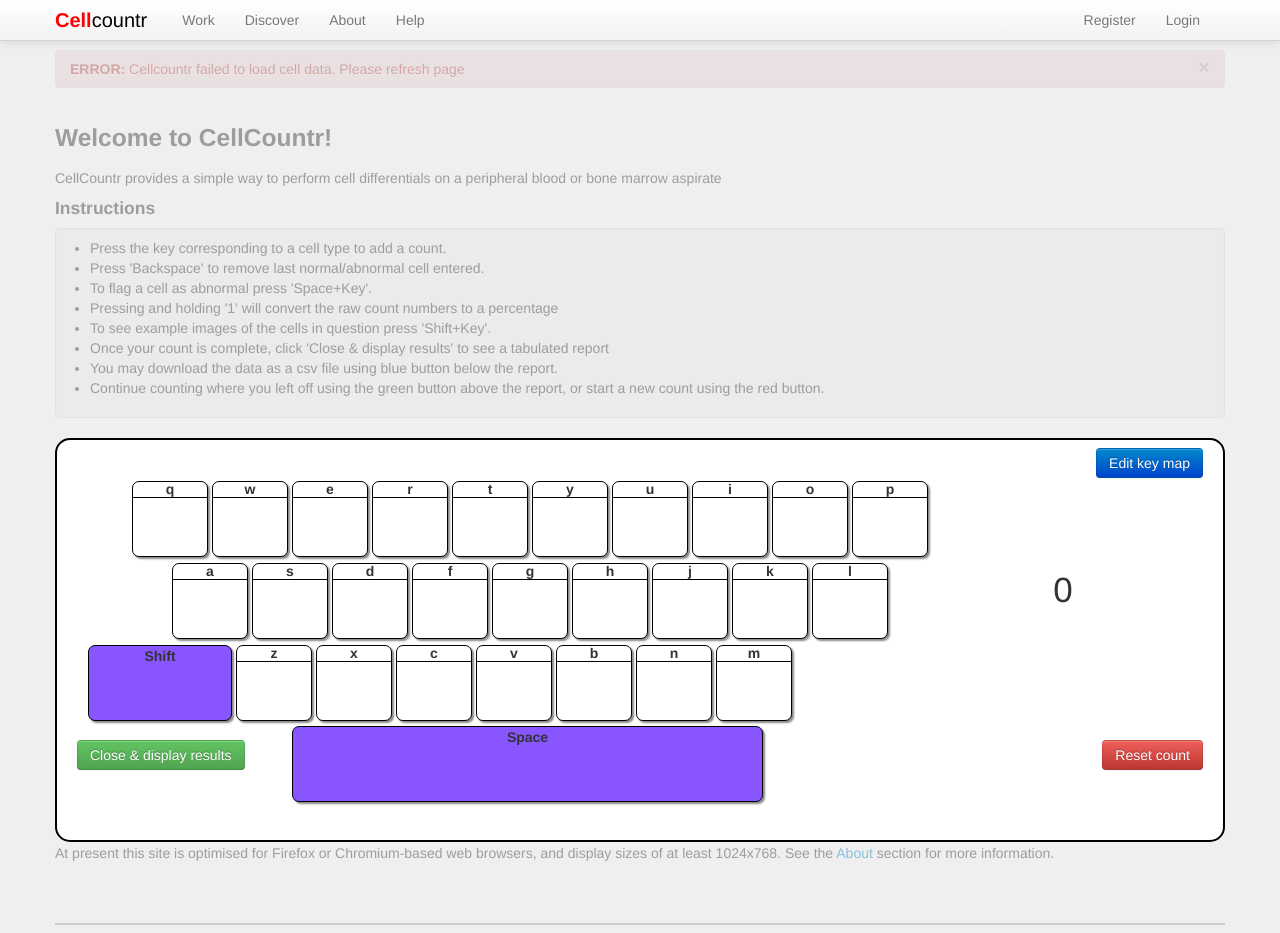
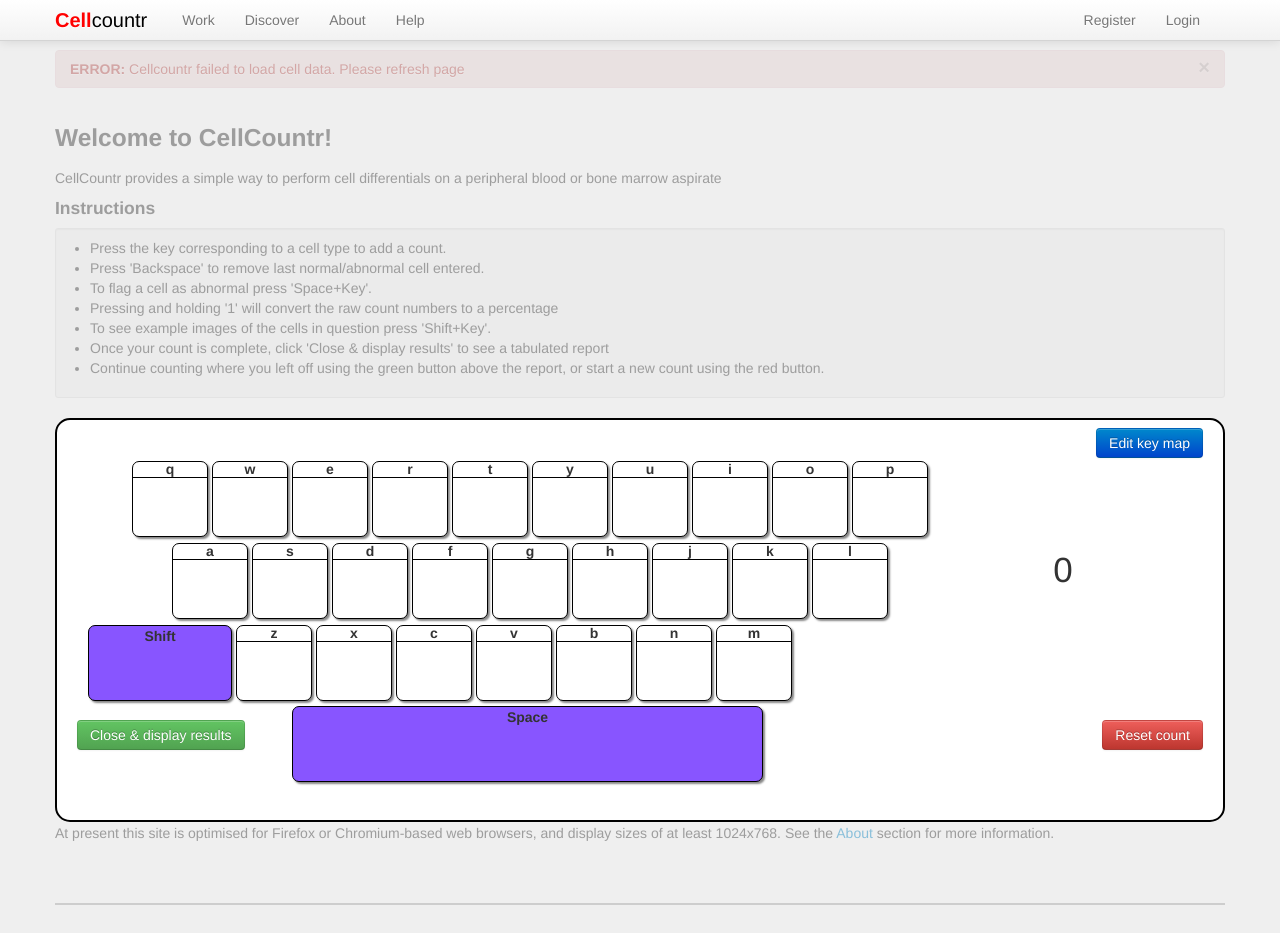
Before and after one commit to cellcounter/cellcounter, a Django app: page / in a window 1280 px wide. Shown: the top 933 px of the page. Run offline with Django 3.2, Linux system fonts and the light colour scheme; data that the repository does not hold is empty; parts of the project's set-up code (start-up, migrations or seed data) failed here and were passed over; some libraries are stand-ins or nearby versions; grey boxes are pictures that could not be loaded.

Commit message:
Remove csv download button and flash-enabled downloader

```diff
--- a/cellcounter/main/static/js/csv.js
+++ /dev/null
@@ -1,30 +0,0 @@
-jQuery.fn.toCSV = function() {
-  var data = $(this).first(); //Only one table
-  var csvData = [];
-  var tmpArr = [];
-  var tmpStr = '';
-  data.find("tr").each(function() {
-      tmpArr = [];
-      if($(this).find("th").length) {
-          $(this).find("th").each(function() {
-            tmpStr = $(this).text().replace(/"/g, '""');
-            tmpArr.push('"' + tmpStr + '"');
-          });
-          csvData.push(tmpArr);
-      } else {
-          $(this).find("td").each(function() {
-            if(!$(this).hasClass('ignore')) {
-                if($(this).text().match(/^-{0,1}\d*\.{0,1}\d+$/)) {
-                    tmpArr.push(parseFloat($(this).text()));
-                } else {
-                    tmpStr = $(this).text().replace(/"/g, '""');
-                    tmpArr.push('"' + tmpStr + '"');
-                }
-            }
-          });
-          csvData.push(tmpArr.join(','));
-      }
-  });
-  var output = csvData.join('\n');
-  return output;
-}
--- a/cellcounter/main/static/js/download.js
+++ /dev/null
@@ -1,32 +0,0 @@
-//$(document).ready(function() {
-
-function add_save_file_button() {
-    $("#downloadify").downloadify( {
-        filename: function(){
-            return "cellcountr.csv";
-        },
-        data: function(){
-            return $("table.statistics").toCSV();
-        },
-        onError: function(){
-            alert('Unable to save file');
-        },
-        transparent: true,
-        swf: '/static/swf/downloadify.swf',
-        downloadImage: '/static/images/download.png',
-        width: 130,
-        height: 30,
-        //append: false
-        dataType: "string"
-    });
-
-    //simulate hovering over the button hidden beneath
-    $("#downloadify").hover(
-    function () {
-        $("#downloadify_button").addClass("hover2");
-    },
-    function () {
-        $("#downloadify_button").removeClass("hover2");
-    }
-    );
-}
--- a/cellcounter/main/static/js/downloadify.min.js
+++ /dev/null
@@ -1,8 +0,0 @@
-/* Downloadify 0.1 (c) 2009 by Douglas Neiner. Licensed under the MIT license */
-/* See http://github.com/dcneiner/Downloadify for license and more info */
-(function(){Downloadify=window.Downloadify={queue:{},uid:(new Date).getTime(),getTextForSave:function(b){if(b=Downloadify.queue[b])return b.getData();return""},getFileNameForSave:function(b){if(b=Downloadify.queue[b])return b.getFilename();return""},saveComplete:function(b){(b=Downloadify.queue[b])&&b.complete();return true},saveCancel:function(b){(b=Downloadify.queue[b])&&b.cancel();return true},saveError:function(b){(b=Downloadify.queue[b])&&b.error();return true},addToQueue:function(b){Downloadify.queue[b.queue_name]=
-b},getUID:function(b){if(b.id=="")b.id="downloadify_"+Downloadify.uid++;return b.id}};Downloadify.create=function(b,c){b=typeof b=="string"?document.getElementById(b):b;return new Downloadify.Container(b,c)};Downloadify.Container=function(b,c){var a=this;a.el=b;a.enabled=true;a.dataCallback=null;a.filenameCallback=null;a.data=null;a.filename=null;function f(){a.options=c;if(!a.options.append)a.el.innerHTML="";a.flashContainer=document.createElement("span");a.el.appendChild(a.flashContainer);a.queue_name=
-Downloadify.getUID(a.flashContainer);if(typeof a.options.filename==="function")a.filenameCallback=a.options.filename;else if(a.options.filename)a.filename=a.options.filename;if(typeof a.options.data==="function")a.dataCallback=a.options.data;else if(a.options.data)a.data=a.options.data;var d={queue_name:a.queue_name,width:a.options.width,height:a.options.height},e={allowScriptAccess:"always"},g={id:a.flashContainer.id,name:a.flashContainer.id};if(a.options.enabled===false)a.enabled=false;if(a.options.transparent===
-true)e.wmode="transparent";if(a.options.downloadImage)d.downloadImage=a.options.downloadImage;swfobject.embedSWF(a.options.swf,a.flashContainer.id,a.options.width,a.options.height,"10",null,d,e,g);Downloadify.addToQueue(a)}a.enable=function(){var d=document.getElementById(a.flashContainer.id);d.setEnabled(true);a.enabled=true};a.disable=function(){var d=document.getElementById(a.flashContainer.id);d.setEnabled(false);a.enabled=false};a.getData=function(){if(!a.enabled)return"";return a.dataCallback?
-a.dataCallback():a.data?a.data:""};a.getFilename=function(){return a.filenameCallback?a.filenameCallback():a.filename?a.filename:""};a.complete=function(){typeof a.options.onComplete==="function"&&a.options.onComplete()};a.cancel=function(){typeof a.options.onCancel==="function"&&a.options.onCancel()};a.error=function(){typeof a.options.onError==="function"&&a.options.onError()};f()};Downloadify.defaultOptions={swf:"media/downloadify.swf",downloadImage:"images/download.png",width:100,height:30,transparent:true,
-append:false}})();typeof jQuery!="undefined"&&function(b){b.fn.downloadify=function(c){return this.each(function(){c=b.extend({},Downloadify.defaultOptions,c);var a=Downloadify.create(this,c);b(this).data("Downloadify",a)})}}(jQuery);
--- a/cellcounter/main/templates/main/base.html
+++ b/cellcounter/main/templates/main/base.html
@@ -109,11 +109,6 @@
 <script src="{% static "js/bootstrap.min.js" %}"></script>
 <script src="{% static "js/bootstrap-editable.min.js" %}"></script>
 <script src="{% static "js/images.js" %}"></script>
-
-<script type="text/javascript" src="{% static "js/swfobject.js" %}"></script>
-<script type="text/javascript" src="{% static "js/downloadify.min.js" %}"></script>
-<script type="text/javascript" src="{% static "js/download.js" %}"></script>
-<script type="text/javascript" src="{% static "js/csv.js" %}"></script>
 <script type="text/javascript" src="{% static "js/jquery.cookie.js" %}"></script>
 {% endcompress %}
 
--- a/cellcounter/main/templates/main/count.html
+++ b/cellcounter/main/templates/main/count.html
@@ -22,7 +22,6 @@
     <li>Pressing and holding '1' will convert the raw count numbers to a percentage</li>
     <li>To see example images of the cells in question press 'Shift+Key'.</li>
     <li>Once your count is complete, click 'Close & display results' to see a tabulated report</li>
-    <li>You may download the data as a csv file using blue button below the report.</li>
     <li>Continue counting where you left off using the green button above the report, or start a new count using the red button.</li>
 </ul>
 </div>
@@ -40,13 +39,6 @@
         <div class="total"></div>
     </div>
 </div>
-</div>
-
-<div style="clear: both; position: relative; display: none;" id="savefilebutton">
-    <div id="downloadify" style="position: absolute; top:0px; left:0px;">
-    <p>You must have Flash 10 installed to download this file.</p>
-    </div>
-    <p><button class="btn btn-primary" id="downloadify_button" style="width:130px">Save as CSV</button> (this may be opened with Microsoft Excel)</p>
 </div>
 
 <p>At present this site is optimised for Firefox or Chromium-based web browsers, and display sizes of at least 1024x768. See the <a href="/about/">About</a> section for more information.</p>
--- a/cellcounter/main/templates/main/help.html
+++ b/cellcounter/main/templates/main/help.html
@@ -14,7 +14,6 @@
     <li>Pressing and holding '1' will convert the raw count numbers to a percentage</li>
     <li>To see example images of the cells in question press 'Shift+Key'.</li>
     <li>Once your count is complete, click 'Close & Save Results' to see a tabulated report
-    <li>Download as a .csv if you like using the blue button below the report.</li>
     <li>Continue counting where you left off using the green button above the report, or start a new count using the red button.</li>
 </ul>
 </div>
```
